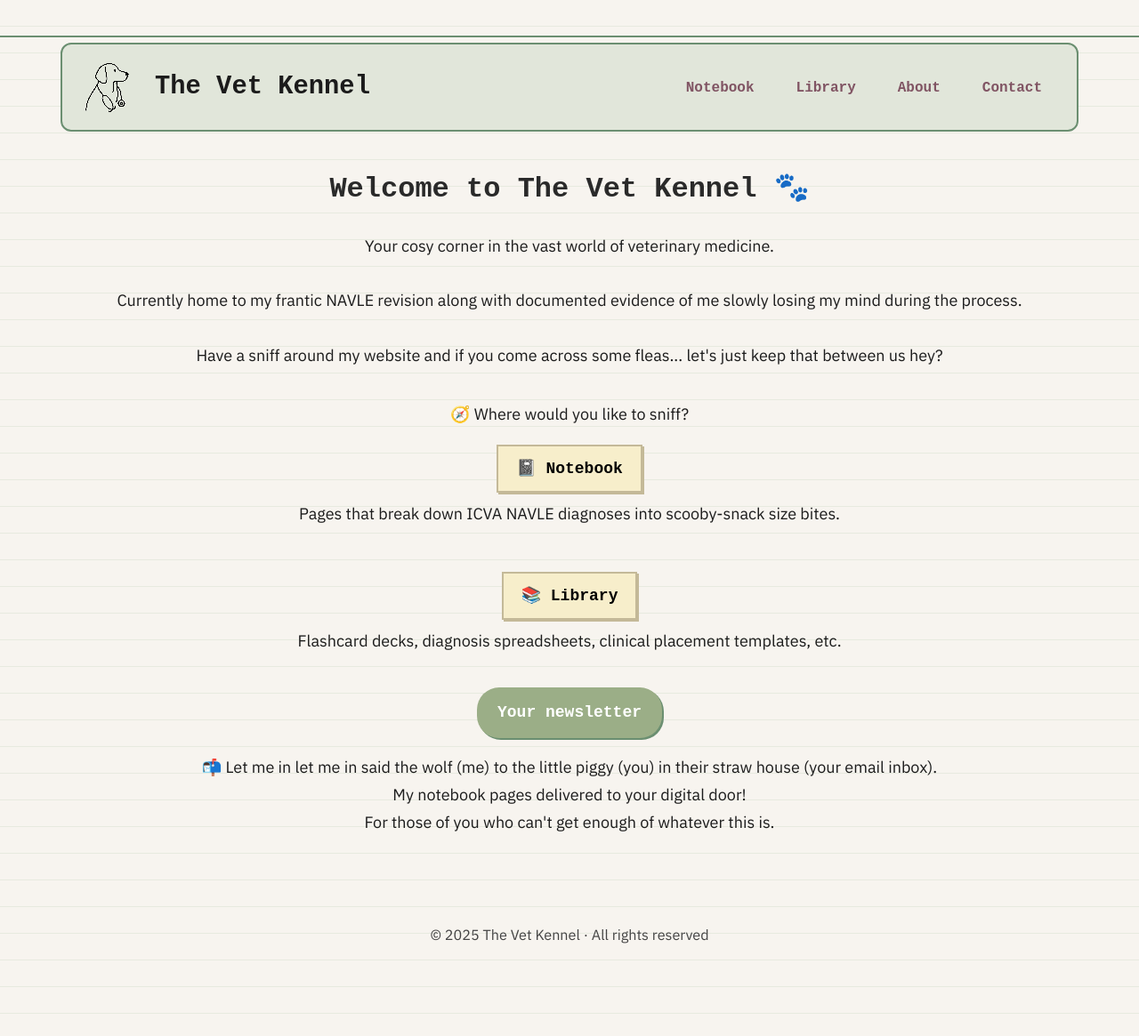
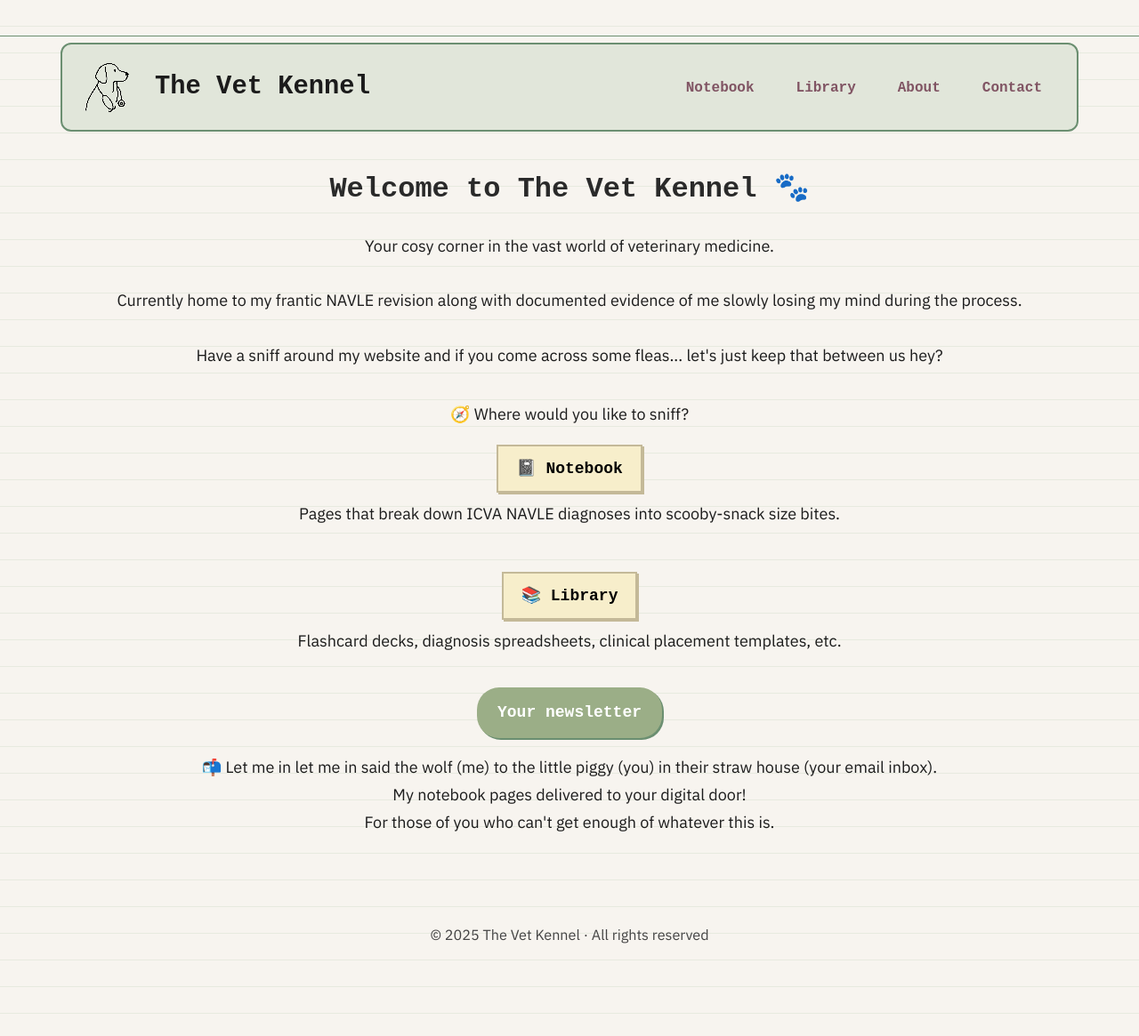
Before and after one commit to TheVetKennel/thevetkennel.github.io, a Jekyll site: the page built from index.md, in a window 1280 px wide and 1165 px high. Shown: the whole window at 89% size. Built offline with Jekyll 4.4.1, drawn with Linux system fonts in a browser that asks for light colours.

Commit message:
Update ecg-progress.css

```diff
--- a/assets/css/ecg-progress.css
+++ b/assets/css/ecg-progress.css
@@ -10,7 +10,7 @@
   width: 100%;
   height: 40px;
   z-index: 1000;
-  border-bottom: 2px solid #6b8f71; /* ✅ thin green line */
+  border-bottom: 0.5px solid #6b8f71; /* 🔹 thinner line */
 }
 
 #ecg-svg {
```
